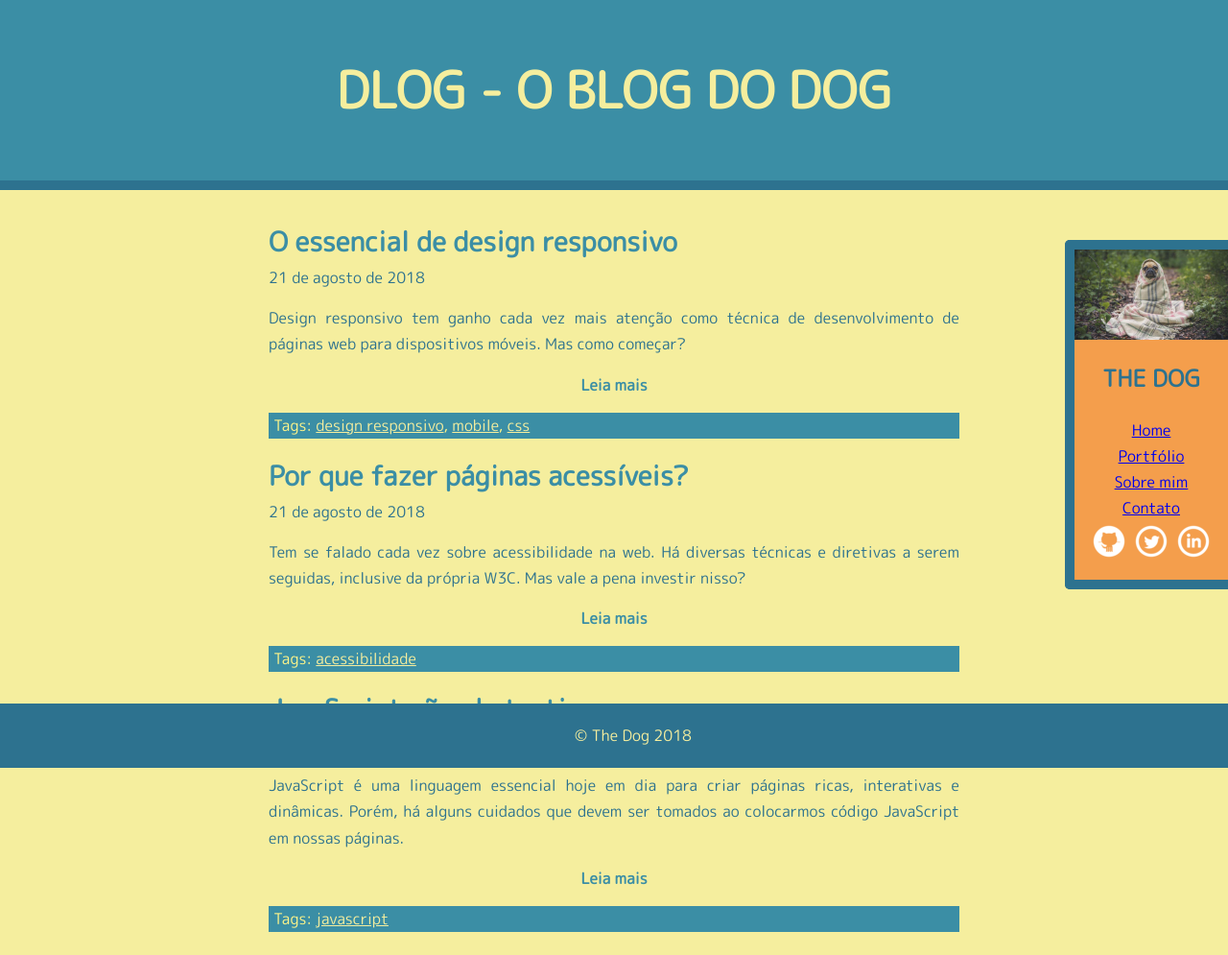
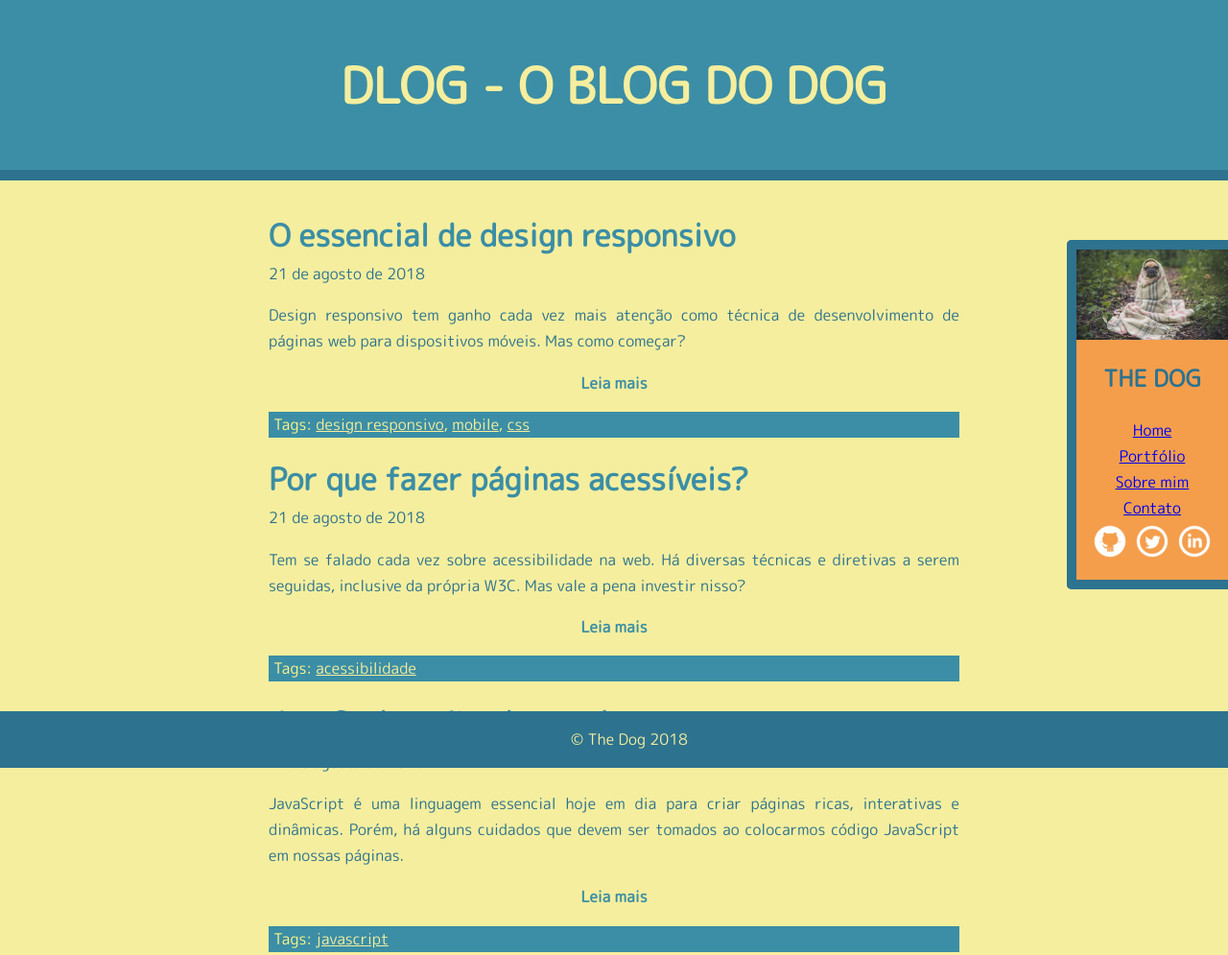
Before and after one commit to AndersonMarquess/HTML5-CSS3, a plain HTML site: page Curso-1/blog.html in a window 1280 px wide. Shown: the whole page at 96% size. Drawn offline with Linux system fonts and the light colour scheme.

Commit message:
Alterado unidades de tamanho do css global com rem e ch

```diff
--- a/Curso-1/media/index-style.css
+++ b/Curso-1/media/index-style.css
@@ -22,12 +22,12 @@ body {
 
 
 .titulo-pagina {
-    font-size: 52px;
+    font-size: 3.2rem;
     background-color: #3b8ea5;
     color: #f5ee9e;
     text-align: center;
-    padding: 50px;
-    border-bottom: 10px solid #2d728f;
+    padding: 2.8rem;
+    border-bottom: 0.7rem solid #2d728f;
 
     /*Aparece tudo em maiúsculo e não afeta os leitores de tela*/
     text-transform: uppercase;
@@ -42,15 +42,23 @@ h1, h2 {
 h2 {
     /*Limpa o float */
     clear: both;
-    font-size: 28px;
+    /*
+        Rem = para definir o tamanho da fonte com base na configuração do navegador.
+        Fonte padrão navegador: 16px.
+        fonte-size: 16px * 2rem = 32px.
+        ---//---
+        Em = leva também em consideração o tamanho da fonte escolhida no elemento.
+    */
+    font-size: 2rem;
     color: #3b8ea5;
 }
 
 
 p {
     text-align: justify;
-    margin-top: 15px;
-    margin-bottom: 15px;
+    margin-top: 1rem;
+    margin-bottom: 1rem;
+    font-size: 1rem;
 }
 
 
@@ -59,7 +67,7 @@ p {
     background-color: #2d728f;
     color: #f5ee9e;
     text-align: center;
-    padding: 20px;
+    padding: 1rem;
 
     position: fixed;
     bottom: 0;
@@ -69,8 +77,8 @@ p {
 
 /*Nome barra de navegação*/
 .titulo-navegacao {
-    font-size: 24px;
-    padding: 20px;
+    font-size: 1.5rem;
+    padding: 1.25rem;
     text-transform: uppercase;
 }
 
@@ -81,18 +89,18 @@ aside {
     color: #2d728f;
     text-align: center;
     padding-bottom: 20px;
-    width: 170px;
-    border-left: #2d728f 10px solid;
-    border-bottom: #2d728f 10px solid;
+    width: 10.5rem;
+    border-left: #2d728f 0.625rem solid;
+    border-bottom: #2d728f 0.625rem solid;
     box-sizing: border-box;
     border-bottom-left-radius: 5px;
 }
 
 
 #foto-principal {
-    width: 170px;
-    border-top: #2d728f 10px solid;
-    border-left: #2d728f 10px solid;
+    width: 10.5rem;
+    border-top: #2d728f 0.625rem solid;
+    border-left: #2d728f 0.625rem solid;
     box-sizing: border-box;
     border-top-left-radius: 5px;
 }
```
